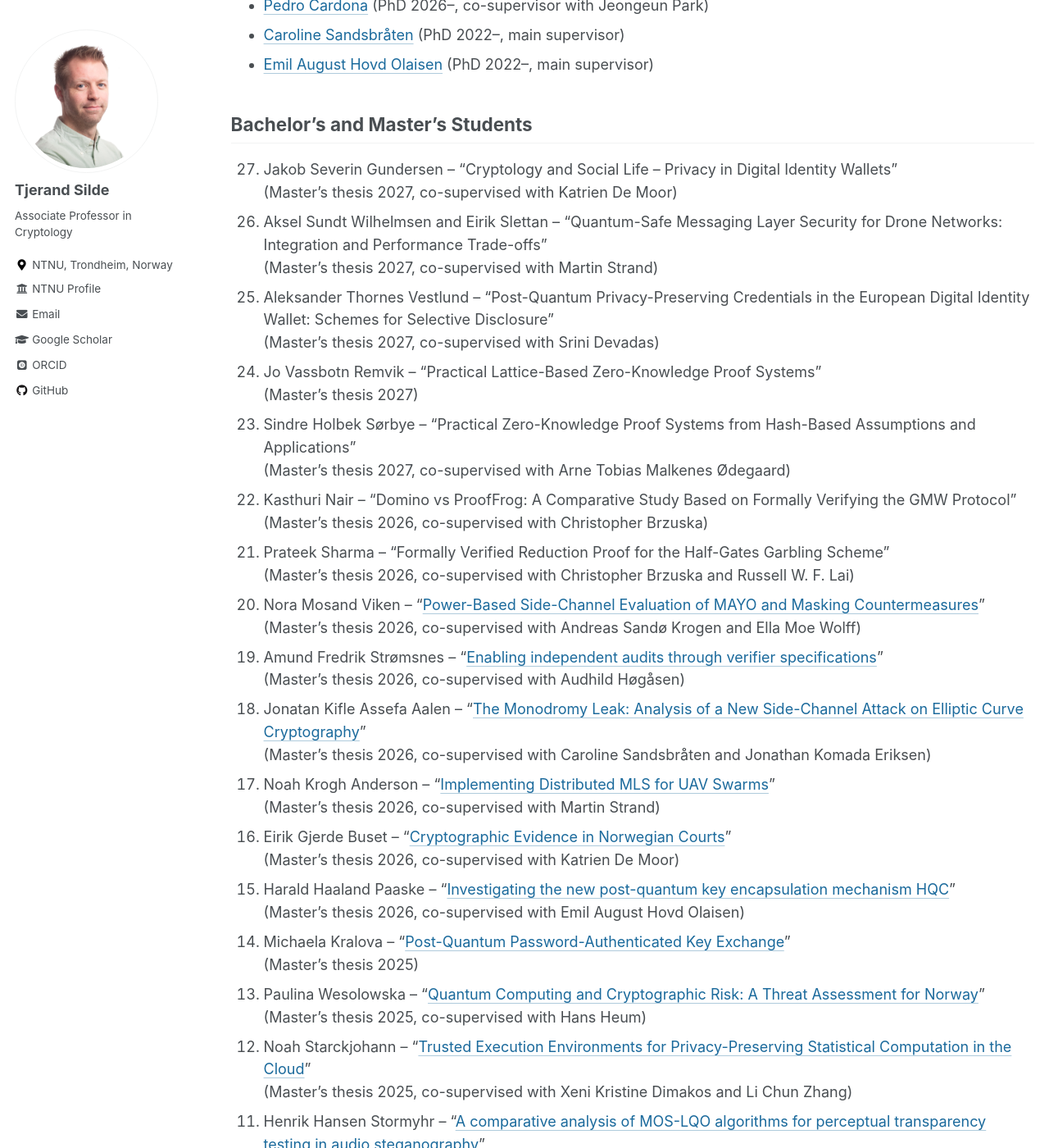
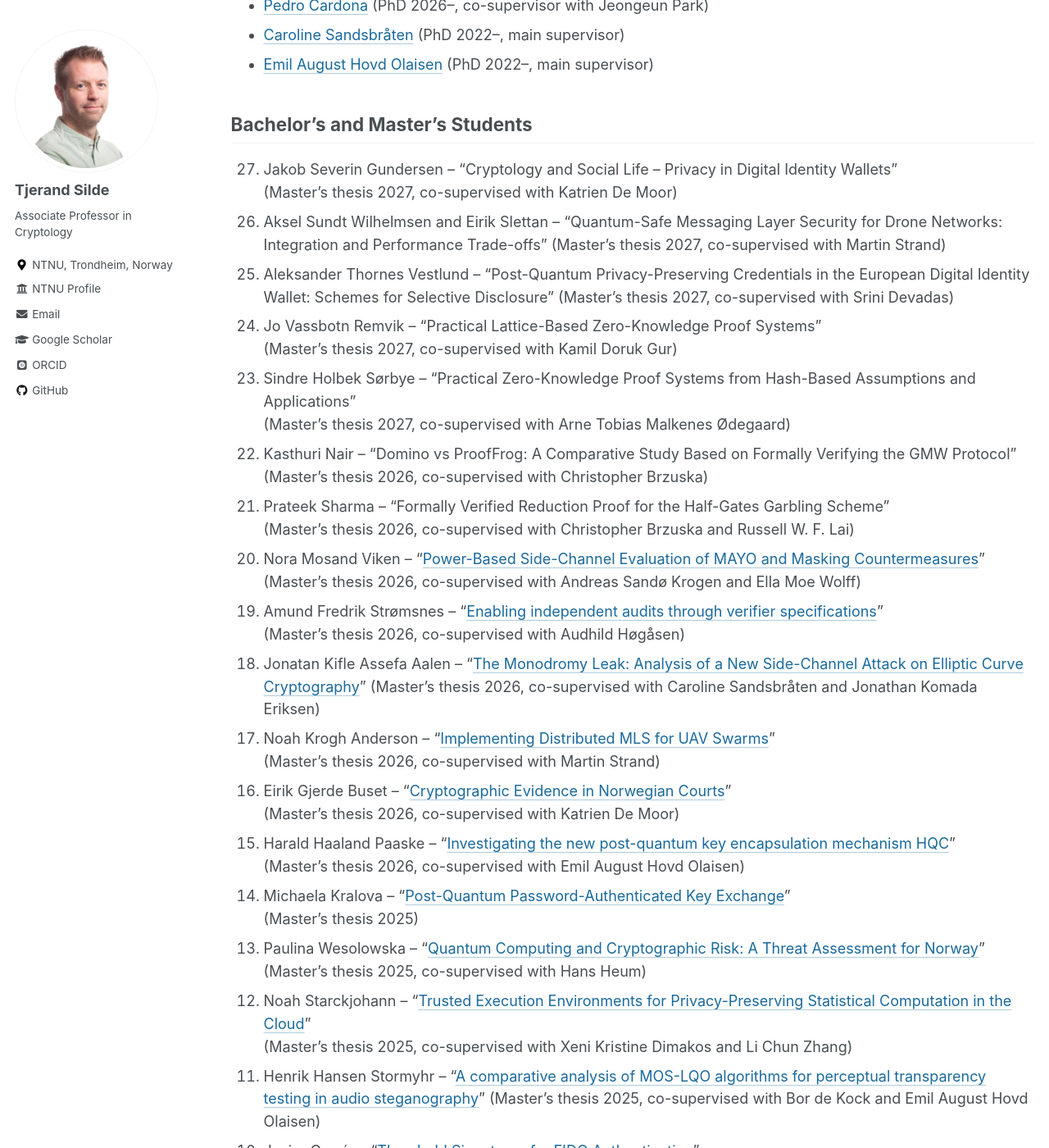
Before and after one commit to tjesi/tjesi.github.io, a Jekyll site: the page built from _pages/people.md, in a window 1280 px wide and 1400 px high, scrolled down 498 px. Shown: the whole window at 82% size. Built offline with Jekyll 4.4.1, drawn with Linux system fonts in a browser that asks for light colours; some web fonts are replaced; some of the changed text lies outside the part shown.

Commit message:
Update people.md

```diff
--- a/_pages/people.md
+++ b/_pages/people.md
@@ -22,12 +22,12 @@ Interested in working with me? See [Working with me](/supervision/) for more inf
 <ol reversed>
   <li>Jakob Severin Gundersen – “Cryptology and Social Life – Privacy in Digital Identity Wallets”<br>
   (Master’s thesis 2027, co-supervised with Katrien De Moor)</li>
-  <li>Aksel Sundt Wilhelmsen and Eirik Slettan – “Quantum-Safe Messaging Layer Security for Drone Networks: Integration and Performance Trade-offs”<br>
+  <li>Aksel Sundt Wilhelmsen and Eirik Slettan – “Quantum-Safe Messaging Layer Security for Drone Networks: Integration and Performance Trade-offs”
   (Master’s thesis 2027, co-supervised with Martin Strand)</li>
-  <li>Aleksander Thornes Vestlund – “Post-Quantum Privacy-Preserving Credentials in the European Digital Identity Wallet: Schemes for Selective Disclosure”<br>
+  <li>Aleksander Thornes Vestlund – “Post-Quantum Privacy-Preserving Credentials in the European Digital Identity Wallet: Schemes for Selective Disclosure”
   (Master’s thesis 2027, co-supervised with Srini Devadas)</li>
   <li>Jo Vassbotn Remvik – “Practical Lattice-Based Zero-Knowledge Proof Systems”<br>
-  (Master’s thesis 2027)</li>
+  (Master’s thesis 2027, co-supervised with Kamil Doruk Gur)</li>
   <li>Sindre Holbek Sørbye – “Practical Zero-Knowledge Proof Systems from Hash-Based Assumptions and Applications”<br>
   (Master’s thesis 2027, co-supervised with Arne Tobias Malkenes Ødegaard)</li>
   <li>Kasthuri Nair – “Domino vs ProofFrog: A Comparative Study Based on Formally Verifying the GMW Protocol”<br>
@@ -38,7 +38,7 @@ Interested in working with me? See [Working with me](/supervision/) for more inf
   (Master’s thesis 2026, co-supervised with Andreas Sandø Krogen and Ella Moe Wolff)</li>
   <li>Amund Fredrik Strømsnes – “<a href="/files/Amund.pdf">Enabling independent audits through verifier specifications</a>”<br>
   (Master’s thesis 2026, co-supervised with Audhild Høgåsen)</li>
-  <li>Jonatan Kifle Assefa Aalen – “<a href="/files/Jonatan.pdf">The Monodromy Leak: Analysis of a New Side-Channel Attack on Elliptic Curve Cryptography</a>”<br>
+  <li>Jonatan Kifle Assefa Aalen – “<a href="/files/Jonatan.pdf">The Monodromy Leak: Analysis of a New Side-Channel Attack on Elliptic Curve Cryptography</a>”
   (Master’s thesis 2026, co-supervised with Caroline Sandsbråten and Jonathan Komada Eriksen)</li>
   <li>Noah Krogh Anderson – “<a href="/files/Noah.pdf">Implementing Distributed MLS for UAV Swarms</a>”<br>
   (Master’s thesis 2026, co-supervised with Martin Strand)</li>
@@ -52,7 +52,7 @@ Interested in working with me? See [Working with me](/supervision/) for more inf
   (Master’s thesis 2025, co-supervised with Hans Heum)</li>
   <li>Noah Starckjohann – “<a href="/files/Starckjohann.pdf">Trusted Execution Environments for Privacy-Preserving Statistical Computation in the Cloud</a>”<br>
   (Master’s thesis 2025, co-supervised with Xeni Kristine Dimakos and Li Chun Zhang)</li>
-  <li>Henrik Hansen Stormyhr – “<a href="/files/Henrik.pdf">A comparative analysis of MOS-LQO algorithms for perceptual transparency testing in audio steganography</a>”<br>
+  <li>Henrik Hansen Stormyhr – “<a href="/files/Henrik.pdf">A comparative analysis of MOS-LQO algorithms for perceptual transparency testing in audio steganography</a>”
   (Master’s thesis 2025, co-supervised with Bor de Kock and Emil August Hovd Olaisen)</li>
   <li>Javier García – “<a href="/files/Javier.pdf">Threshold Signatures for FIDO Authentication</a>”<br>
   (Master’s thesis 2025, co-supervised with Trond Peder Hagen and Magnus Ringerud)</li>
@@ -60,7 +60,7 @@ Interested in working with me? See [Working with me](/supervision/) for more inf
   (Master’s thesis 2025, co-supervised with Kristian Gjøsteen)</li>
   <li>Emil Bragstad and Marius Andreas Arder – “<a href="/files/Emil-Marius.pdf">Improving Messaging Layer Security in a Military UAV Swarm</a>”<br>
   (Master’s thesis 2025, co-supervised with Martin Strand)</li>
-  <li>Carl Ludvig Digné – “<a href="/files/Ludvig.pdf">Towards Quantum-Resilient Authentication: Implementing Hybrid Signatures in FIDO2 Authenticators</a>”<br>
+  <li>Carl Ludvig Digné – “<a href="/files/Ludvig.pdf">Towards Quantum-Resilient Authentication: Implementing Hybrid Signatures in FIDO2 Authenticators</a>”
   (Master’s thesis 2024, co-supervised with Trond Peder Hagen and Magnus Ringerud)</li>
   <li>Sondre Rishøi and Jonatan Såstad Østgaard – “<a href="/files/Swiss-post-thesis.pdf">Unbiased Distributed Key Generation</a>”<br>
   (Master’s thesis 2024, co-supervised with Audhild Høgåsen)</li>
```
Also changed, not shown: other parts of _pages/people.md (+2 -1 lines).
